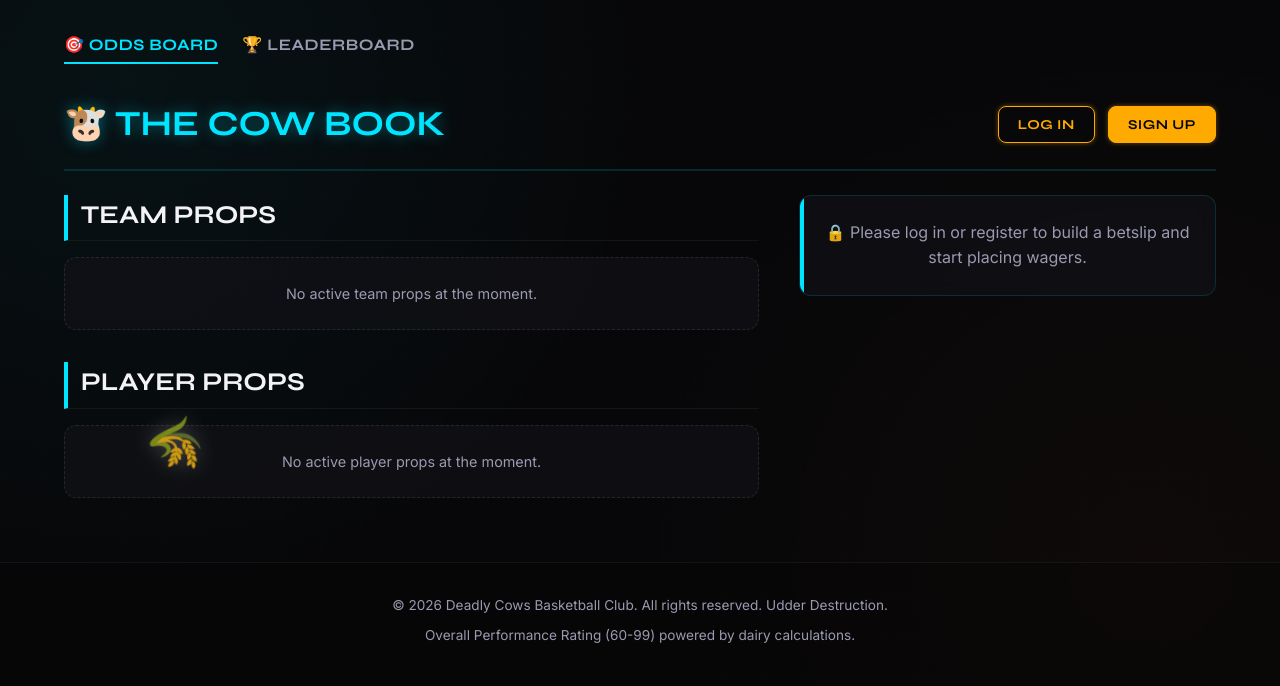
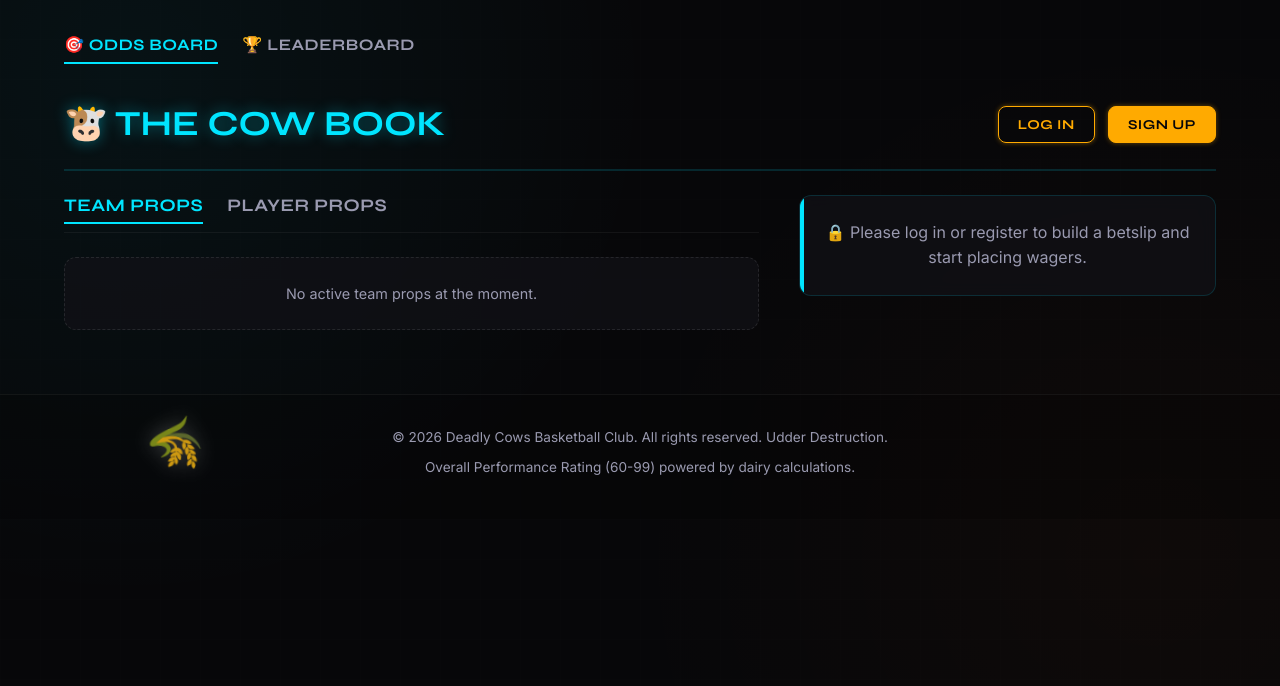
Before and after one commit to stkruse18/deadlycows, a Flask app: page /betting in a window 1280 px wide. Shown: the part 81-767 px from the top of the page. Run offline with Flask 3, Linux system fonts and the light colour scheme; data that the repository does not hold is empty; some libraries are stand-ins or nearby versions.

Commit message:
Convert stacked props into toggleable Team/Player tabs

```diff
--- a/static/css/style.css
+++ b/static/css/style.css
@@ -1751,3 +1751,32 @@ footer p {
     box-shadow: none !important;
     border-color: rgba(255, 255, 255, 0.05) !important;
 }
+
+/* Odds Board Section Tabs */
+.betting-tabs {
+    display: flex;
+    gap: 1.5rem;
+    margin-bottom: 1.5rem;
+    border-bottom: 1px solid rgba(255, 255, 255, 0.05);
+    padding-bottom: 0.5rem;
+}
+
+.betting-tab-btn {
+    background: transparent;
+    border: none;
+    border-bottom: 2px solid transparent;
+    color: var(--text-secondary);
+    font-family: var(--font-header);
+    text-transform: uppercase;
+    font-size: 1.1rem;
+    font-weight: 700;
+    padding-bottom: 0.4rem;
+    cursor: pointer;
+    transition: all 0.2s ease;
+    letter-spacing: 0.5px;
+}
+
+.betting-tab-btn.active, .betting-tab-btn:hover {
+    color: var(--neon-green);
+    border-bottom-color: var(--neon-green);
+}
--- a/templates/betting.html
+++ b/templates/betting.html
@@ -44,14 +44,20 @@
         <!-- Left: Open Props -->
         <div class="props-board">
 
-            <!-- TEAM PROPS SECTION -->
-            <h2 style="margin-bottom: 1rem; border-bottom: 1px solid rgba(255, 255, 255, 0.05); padding-bottom: 0.3rem;">Team Props</h2>
+            <!-- Section Tabs -->
+            <div class="betting-tabs">
+                <button type="button" class="betting-tab-btn active" id="tab-btn-team" onclick="switchPropTab('team')">Team Props</button>
+                <button type="button" class="betting-tab-btn" id="tab-btn-player" onclick="switchPropTab('player')">Player Props</button>
+            </div>
+
+            <!-- TEAM PROPS CONTAINER -->
+            <div id="props-container-team">
                 {% if not team_props %}
-                <div class="empty-state" style="margin-bottom: 2rem; padding: 1.5rem;">
+                    <div class="empty-state" style="padding: 1.5rem;">
                         <p style="color: var(--text-secondary); font-size: 0.9rem;">No active team props at the moment.</p>
                     </div>
                 {% else %}
-                <div class="props-list" style="margin-bottom: 2rem;">
+                    <div class="props-list">
                         {% for prop in team_props %}
                             <div class="prop-card">
                                 <div class="prop-header">
@@ -132,9 +138,10 @@
                         {% endfor %}
                     </div>
                 {% endif %}
+            </div>
 
-            <!-- PLAYER PROPS SECTION -->
-            <h2 style="margin-bottom: 1rem; border-bottom: 1px solid rgba(255, 255, 255, 0.05); padding-bottom: 0.3rem; margin-top: 1.5rem;">Player Props</h2>
+            <!-- PLAYER PROPS CONTAINER -->
+            <div id="props-container-player" style="display: none;">
                 {% if not player_props %}
                     <div class="empty-state" style="padding: 1.5rem;">
                         <p style="color: var(--text-secondary); font-size: 0.9rem;">No active player props at the moment.</p>
@@ -221,6 +228,7 @@
                         {% endfor %}
                     </div>
                 {% endif %}
+            </div>
 
         </div>
 
@@ -304,4 +312,13 @@
 
 {% block scripts %}
 <script src="{{ url_for('static', filename='js/betslip.js') }}"></script>
+<script>
+    function switchPropTab(tabName) {
+        document.getElementById('props-container-team').style.display = (tabName === 'team') ? 'block' : 'none';
+        document.getElementById('props-container-player').style.display = (tabName === 'player') ? 'block' : 'none';
+
+        document.getElementById('tab-btn-team').classList.toggle('active', tabName === 'team');
+        document.getElementById('tab-btn-player').classList.toggle('active', tabName === 'player');
+    }
+</script>
 {% endblock %}
```
Lines whose indentation alone changed are shown as unchanged.
